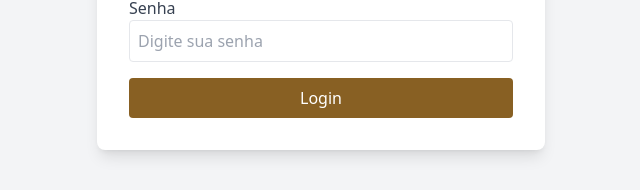
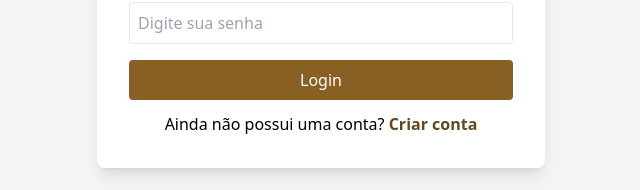
Before and after one commit to SSH-LTDA/frontend-v1, a React (Vite) app: page /login in a window 1280 px wide. Shown: the part 568-758 px from the top of the page, without its empty margins (319-959 px from the left). Built offline with nearby package versions, Linux system fonts and the light colour scheme.

Commit message:
feat: add redirect to register on login form

```diff
--- a/src/components/LoginForm.tsx
+++ b/src/components/LoginForm.tsx
@@ -1,10 +1,11 @@
+import { zodResolver } from "@hookform/resolvers/zod";
 import React, { useCallback } from "react";
 import { useForm } from "react-hook-form";
 import { z } from "zod";
-import { zodResolver } from "@hookform/resolvers/zod";
+import useNotification from "../hooks/useNotification.ts";
 import { useService } from "../hooks/useService.ts";
-import useNotification from "../hooks/useNotification.ts";
 import login from "../services/Auth/login.ts";
+import { Link } from "react-router-dom";
 
 const loginSchema = z.object({
 	email: z.string().email("Email inválido"),
@@ -80,6 +81,12 @@ const LoginForm: React.FC = () => {
 						Login
 					</button>
 				</form>
+				<p className="pt-3 text-center">
+					Ainda não possui uma conta?{" "}
+					<Link to={"/register"} className="text-[#64491f] font-semibold">
+						Criar conta
+					</Link>
+				</p>
 			</div>
 		</div>
 	);
```
